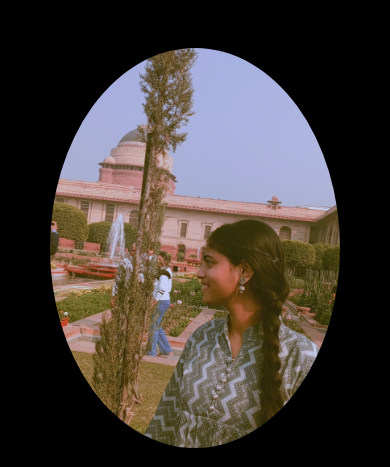
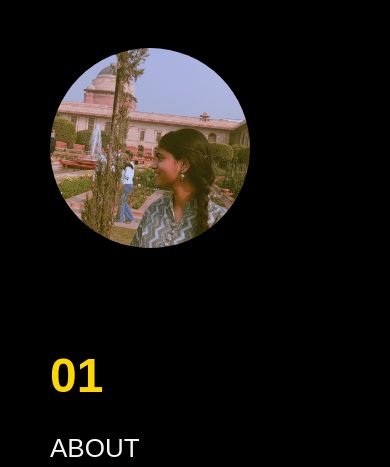
Before and after one commit to nisha-jha309/portfolio, a plain HTML site: page index.html in a window 390 px wide. Shown: the part 602-1069 px from the top of the page. Drawn offline with nearby package versions, Linux system fonts and the light colour scheme.

Commit message:
response8

```diff
--- a/portfolio2.css
+++ b/portfolio2.css
@@ -743,6 +743,12 @@ padding: 30px 0;
     font-size:24px;
     color: whitesmoke;
 }
+#aboutImage {
+    width: 200px;
+    height: 200px;
+    border-radius: 50%;
+
+}
 }
 @media only screen and (min-width: 769px) and (max-width: 900px){
     #projects-container{
```
